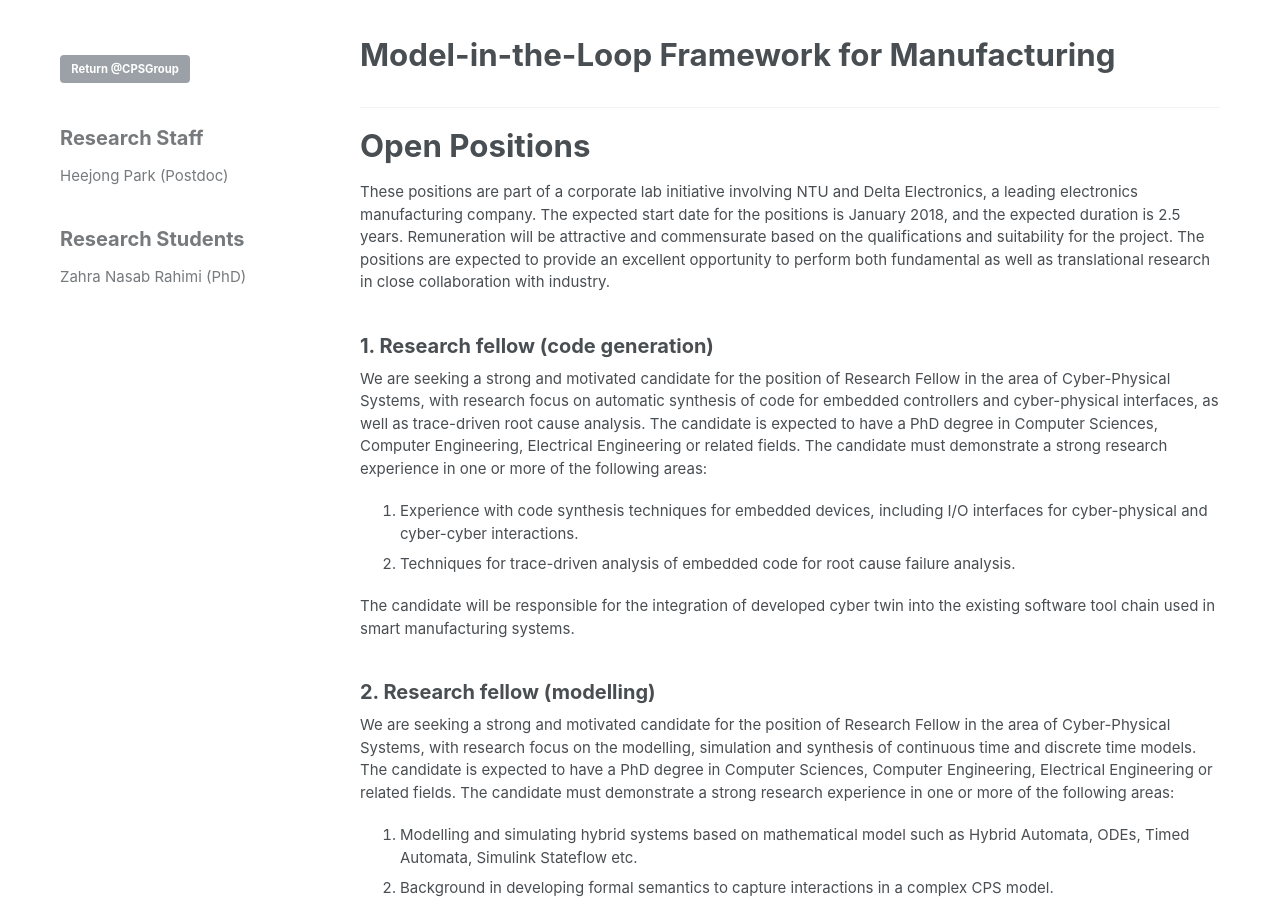
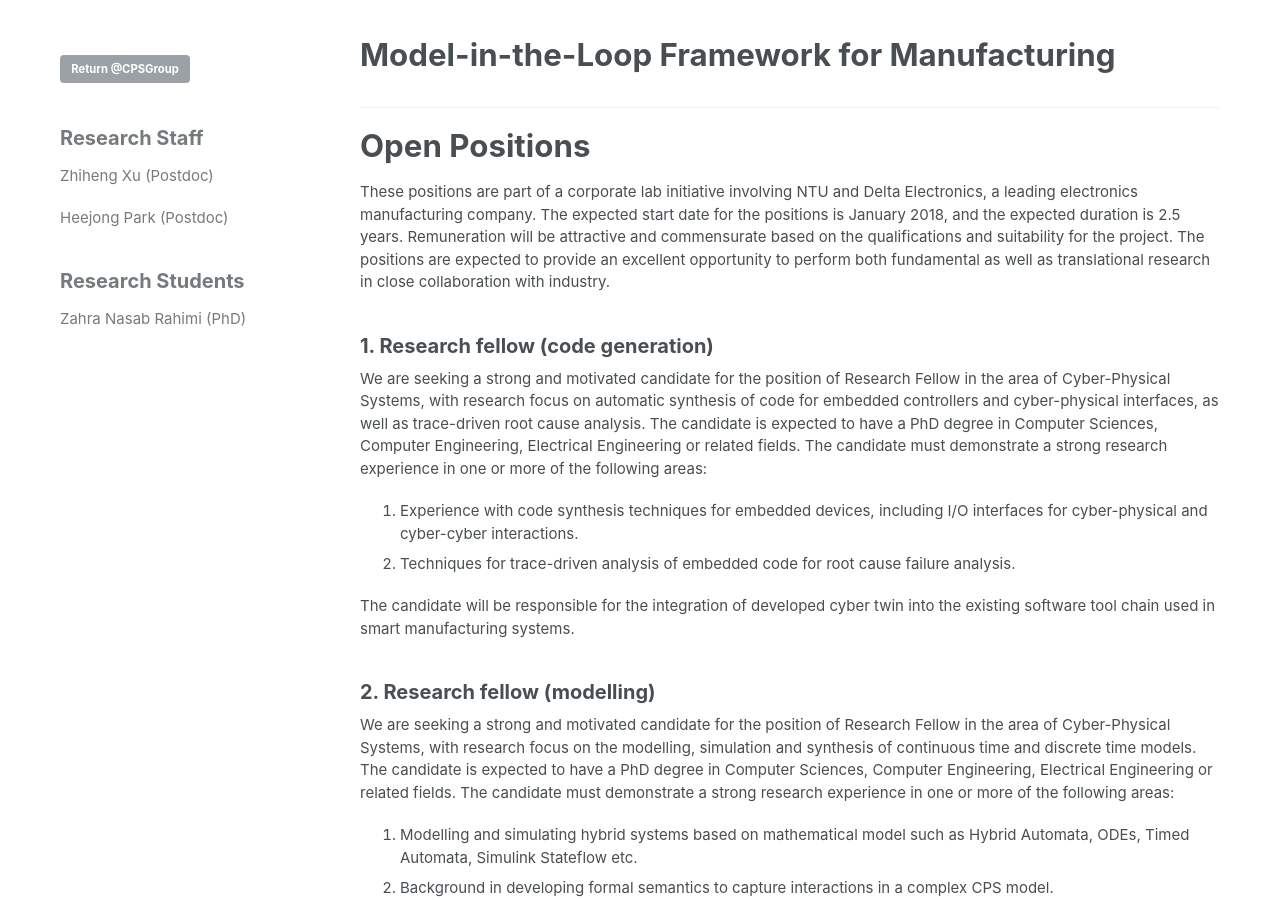
Before and after one commit to CPS-research-group/CPS-research-group.github.io, a Jekyll site: the page built from _pages/model_in_loop.md, in a window 1280 px wide and 900 px high. Built offline with Jekyll 4.4.1, drawn with Linux system fonts in a browser that asks for light colours.

Commit message:
Updates.

```diff
--- a/_pages/model_in_loop.md
+++ b/_pages/model_in_loop.md
@@ -9,7 +9,9 @@ sidebar:
   - title:
     text: "[Return @CPSGroup](/){: .btn .btn--primary}"
   - title: "Research Staff"
-    text: "Heejong Park (Postdoc)"
+    text: "
+Zhiheng Xu (Postdoc)\n\n
+Heejong Park (Postdoc)"
   - title: "Research Students"
     text: "Zahra Nasab Rahimi (PhD)"
 ---
```
Also changed, not shown: index.md (+3 -1 lines).
